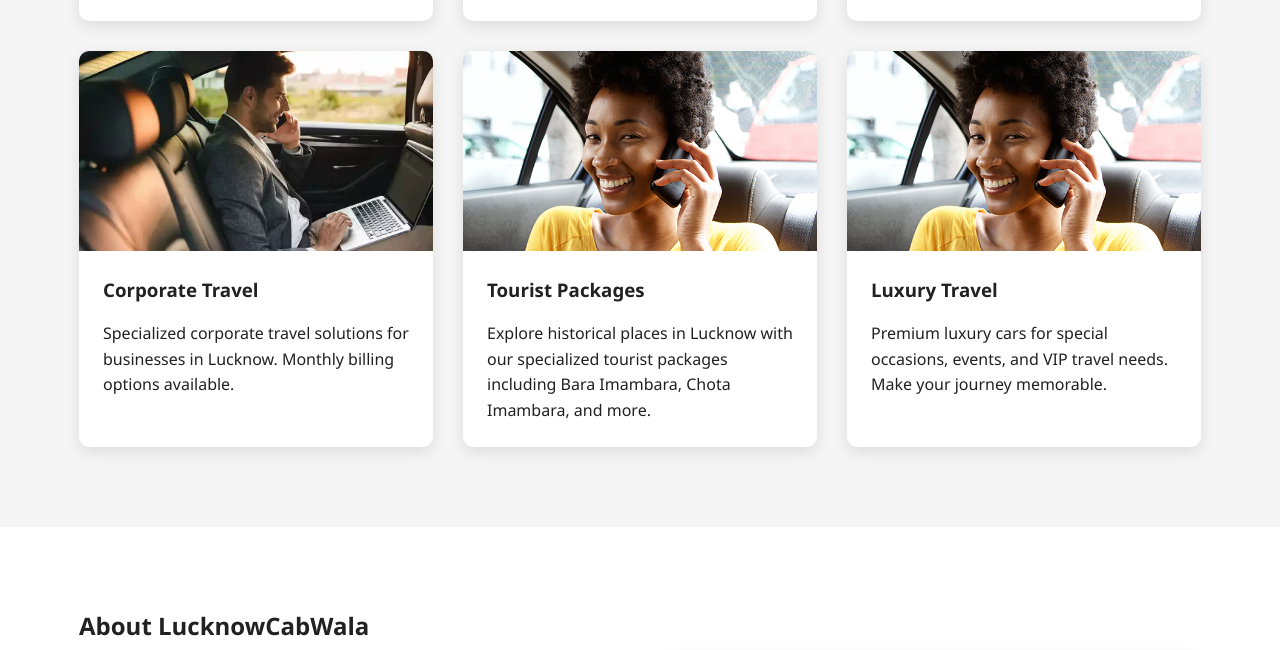
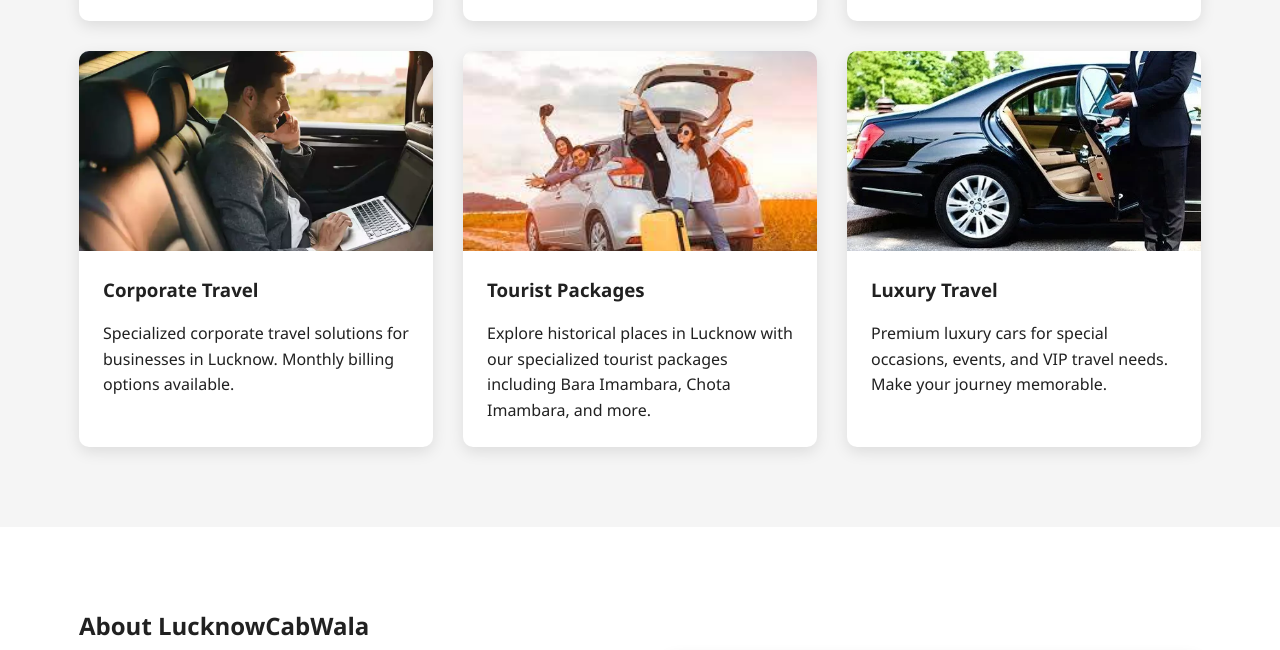
Before and after one commit to Error404m/lucknowcabwala, a plain HTML site: page index.html in a window 1280 px wide. Shown: the part 2198-2848 px from the top of the page. Drawn offline with Linux system fonts and the light colour scheme; grey boxes are pictures that could not be loaded.

Commit message:
Update index.html

```diff
--- a/index.html
+++ b/index.html
@@ -680,7 +680,7 @@
                 </div>
                 <div class="service-card">
                     <div class="service-img">
-                        <img src="img/city.jpg" alt="Tourist Packages">
+                        <img src="img/images.jpg" alt="Tourist Packages">
                     </div>
                     <div class="service-content">
                         <h3>Tourist Packages</h3>
@@ -689,7 +689,7 @@
                 </div>
                 <div class="service-card">
                     <div class="service-img">
-                        <img src="img/city.jpg" alt="Luxury Travel">
+                        <img src="img/luxury.webp" alt="Luxury Travel">
                     </div>
                     <div class="service-content">
                         <h3>Luxury Travel</h3>
@@ -820,7 +820,7 @@
                             <span>info@LucknowCabWala.com</span>
                         </div>
                         <div>
-                            <span>+91 12345 67890</span>
+                            <span>+91 9540636173</span>
                         </div>
                     </div>
                     <ul class="social-links">
```
